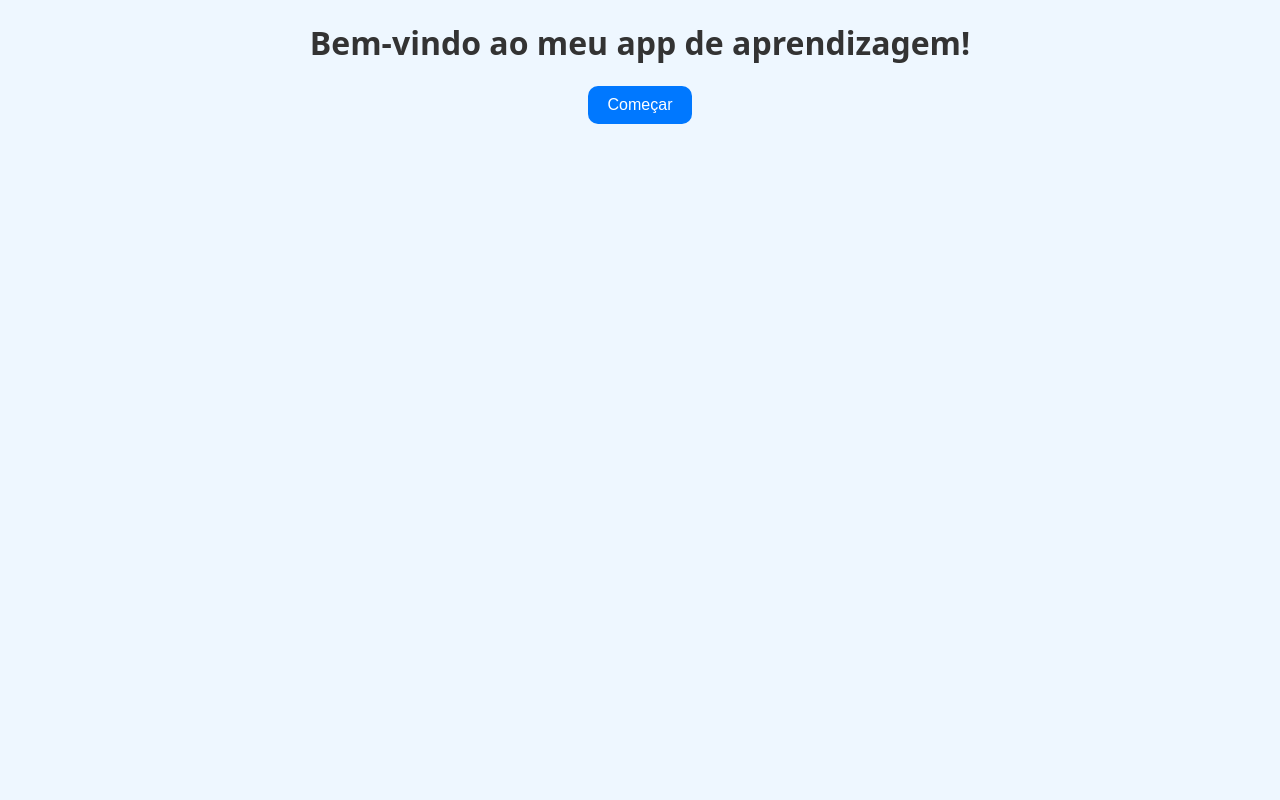
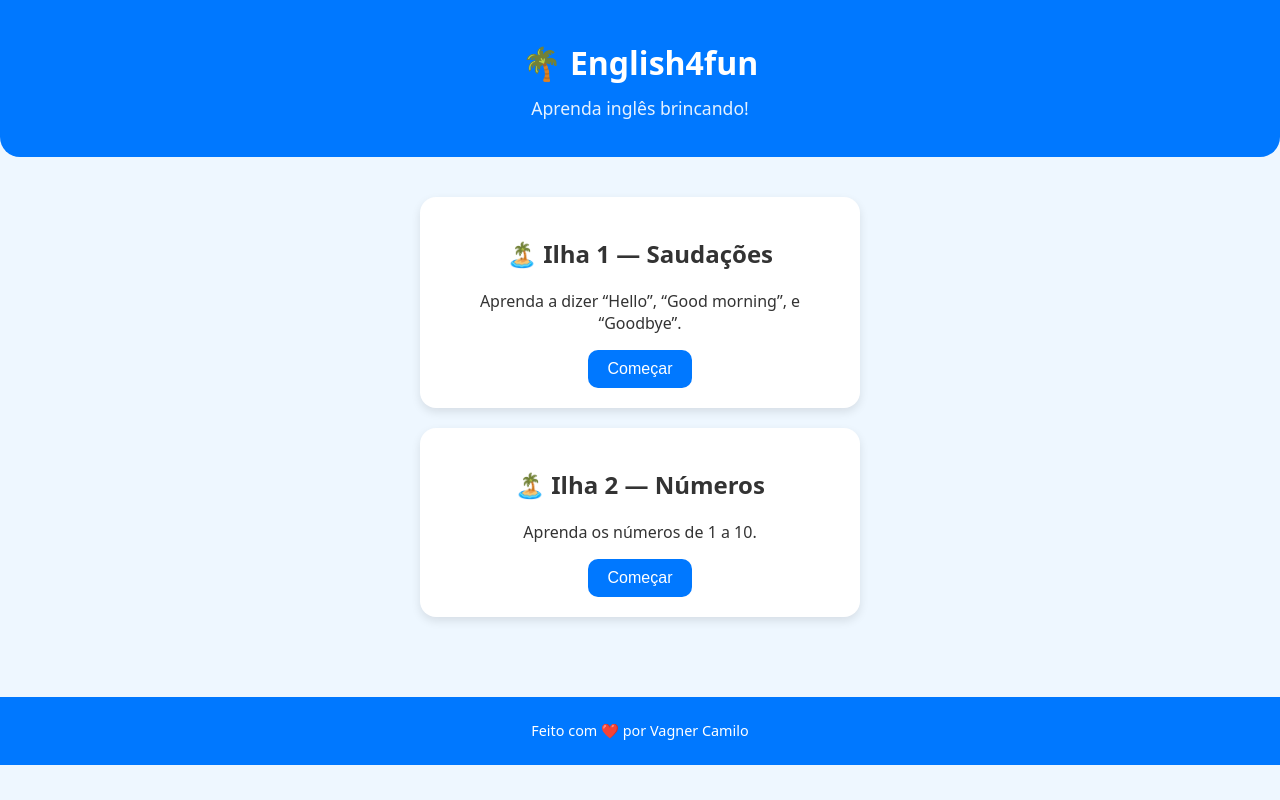
Before and after one commit to vagcarneirocamilo/Learningislands, a plain HTML site: page Index.html in a window 1280 px wide. Drawn offline with Linux system fonts and the light colour scheme.

Commit message:
Update Index.html for English learning app

```diff
--- a/Index.html
+++ b/Index.html
@@ -1,14 +1,36 @@
 <!DOCTYPE html>
-<html lang="pt-BR">
+<html lang="en">
 <head>
-  <meta charset="UTF-8" />
-  <meta name="viewport" content="width=device-width, initial-scale=1.0" />
-  <title>Meu App de Aprendizagem</title>
-  <link rel="stylesheet" href="style.css" />
+  <meta charset="UTF-8">
+  <meta name="viewport" content="width=device-width, initial-scale=1.0">
+  <title>English4fun 🌴</title>
+  <link rel="stylesheet" href="style.css">
 </head>
 <body>
-  <h1>Bem-vindo ao meu app de aprendizagem!</h1>
-  <button onclick="startLearning()">Começar</button>
+  <header>
+    <h1>🌴 English4fun</h1>
+    <p class="subtitle">Aprenda inglês brincando!</p>
+  </header>
+
+  <main>
+    <section class="island">
+      <h2>🏝️ Ilha 1 — Saudações</h2>
+      <p>Aprenda a dizer “Hello”, “Good morning”, e “Goodbye”.</p>
+      <button onclick="startLesson('greetings')">Começar</button>
+    </section>
+
+    <section class="island">
+      <h2>🏝️ Ilha 2 — Números</h2>
+      <p>Aprenda os números de 1 a 10.</p>
+      <button onclick="startLesson('numbers')">Começar</button>
+    </section>
+
+    <section id="lesson-area" class="hidden"></section>
+  </main>
+
+  <footer>
+    <p>Feito com ❤️ por Vagner Camilo</p>
+  </footer>
 
   <script src="script.js"></script>
 </body>
```
